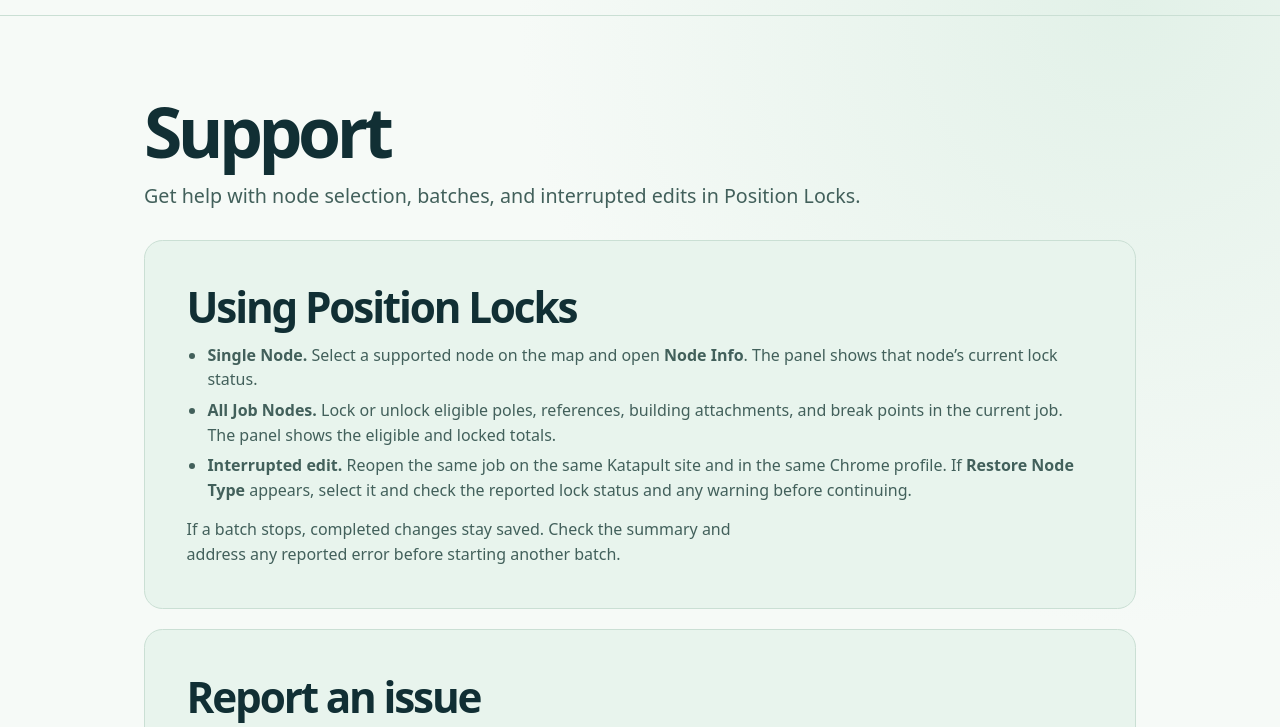
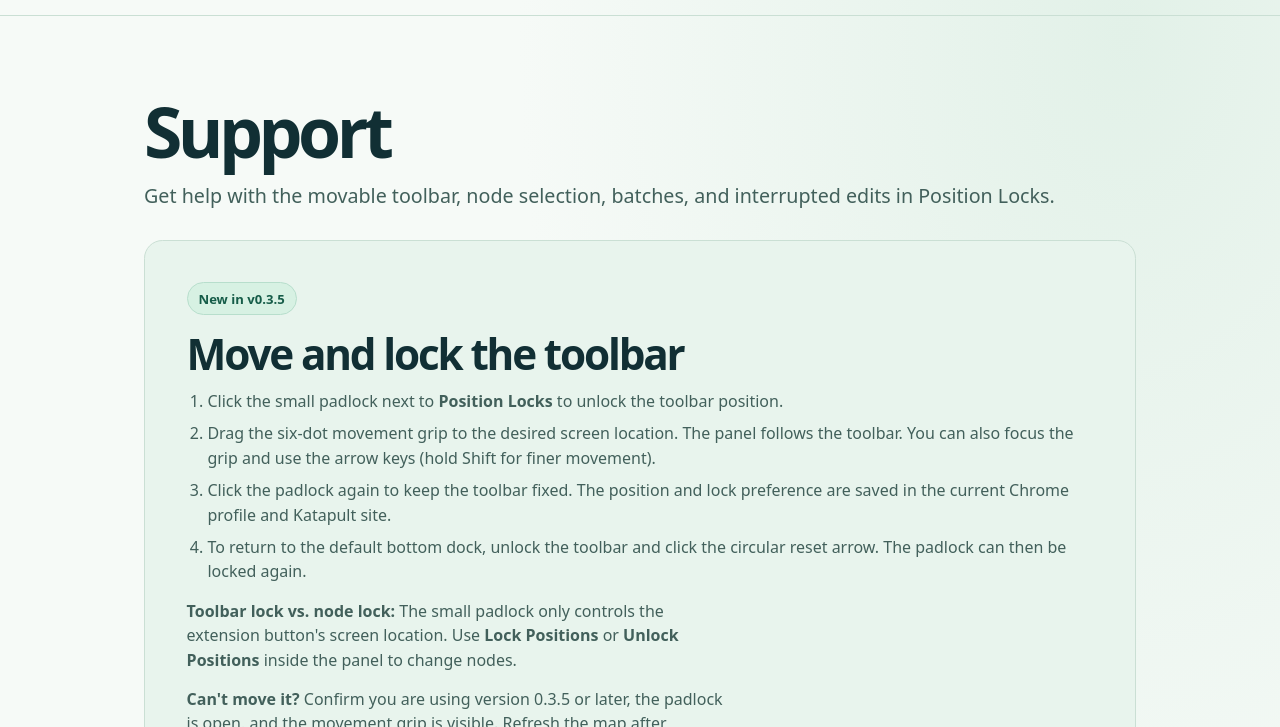
Before and after one commit to AZX-215/position-locks-support, a plain HTML site: page support.html in a window 1280 px wide. Shown: the part 61-788 px from the top of the page. Drawn offline with Linux system fonts and the light colour scheme.

Commit message:
Document v0.3.5 toolbar controls and local preferences

```diff
--- a/assets/home.css
+++ b/assets/home.css
@@ -225,6 +225,10 @@ h3 { margin-bottom: .4rem; font-size: 1.08rem; letter-spacing: -.015em; line-hei
   border-radius: 1.15rem;
 }
 .support-panel h2 { margin-bottom: .5rem; }
+.toolbar-help .release-badge { display: inline-block; padding: .33rem .68rem; border-radius: 99rem; border: 1px solid #b7decc; background: #d7f1e3; color: #155c48; font-size: .82rem; font-weight: 760; margin-bottom: .85rem; }
+.toolbar-help .report-details li { margin-bottom: .45rem; }
+.toolbar-help p { max-width: 70ch; }
+.toolbar-troubleshooting { margin-top: .85rem; }
 .support-panel p { max-width: 60ch; }
 .button-outline { background: transparent; color: var(--ink); }
 .button-outline span { color: var(--accent); }
--- a/support.html
+++ b/support.html
@@ -3,7 +3,7 @@
 <head>
   <meta charset="utf-8">
   <meta name="viewport" content="width=device-width, initial-scale=1">
-  <meta name="description" content="Get help with Single Node, All Job Nodes, and interrupted edits in Position Locks for Katapult Pro.">
+  <meta name="description" content="Get help with the movable toolbar, Single Node, All Job Nodes, and interrupted edits in Position Locks for Katapult Pro.">
   <meta name="theme-color" content="#edf6f1">
   <title>Support | Position Locks for Katapult</title>
   <link rel="canonical" href="https://azx-215.github.io/position-locks-support/support">
@@ -30,8 +30,23 @@
   <main class="shell support-page" id="main">
     <div class="support-page-intro">
       <h1>Support</h1>
-      <p class="intro">Get help with node selection, batches, and interrupted edits in Position Locks.</p>
+      <p class="intro">Get help with the movable toolbar, node selection, batches, and interrupted edits in Position Locks.</p>
     </div>
+
+    <section class="support-panel toolbar-help" id="toolbar-help" aria-labelledby="toolbar-help-title">
+      <div>
+        <span class="release-badge">New in v0.3.5</span>
+        <h2 id="toolbar-help-title">Move and lock the toolbar</h2>
+        <ol class="report-details">
+          <li>Click the small padlock next to <strong>Position Locks</strong> to unlock the toolbar position.</li>
+          <li>Drag the six-dot movement grip to the desired screen location. The panel follows the toolbar. You can also focus the grip and use the arrow keys (hold Shift for finer movement).</li>
+          <li>Click the padlock again to keep the toolbar fixed. The position and lock preference are saved in the current Chrome profile and Katapult site.</li>
+          <li>To return to the default bottom dock, unlock the toolbar and click the circular reset arrow. The padlock can then be locked again.</li>
+        </ol>
+        <p><strong>Toolbar lock vs. node lock:</strong> The small padlock only controls the extension button's screen location. Use <strong>Lock Positions</strong> or <strong>Unlock Positions</strong> inside the panel to change nodes.</p>
+        <p class="toolbar-troubleshooting"><strong>Can't move it?</strong> Confirm you are using version 0.3.5 or later, the padlock is open, and the movement grip is visible. Refresh the map after updating the extension.</p>
+      </div>
+    </section>
 
     <section class="support-panel" aria-labelledby="help-title">
       <div>
@@ -51,6 +66,7 @@
         <p>Include the following in your report.</p>
         <ul class="report-details">
           <li>Your Position Locks version</li>
+          <li>For toolbar placement issues, whether the padlock was open or closed and whether the reset arrow was visible</li>
           <li>The mode you were using, <strong>Single Node</strong> or <strong>All Job Nodes</strong></li>
           <li>The action you ran and the steps to reproduce the issue</li>
           <li>What you expected and what happened, including the error text with job and node identifiers removed</li>
```
Also changed, not shown: privacy.html (+3 -0 lines), 1 other file.
